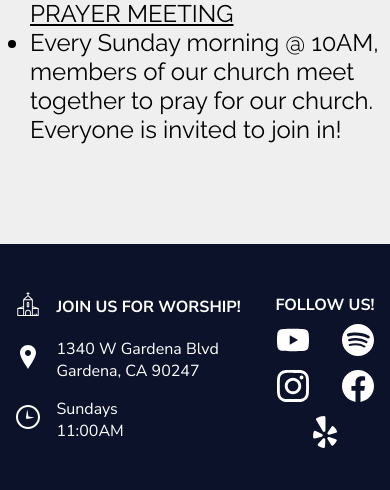
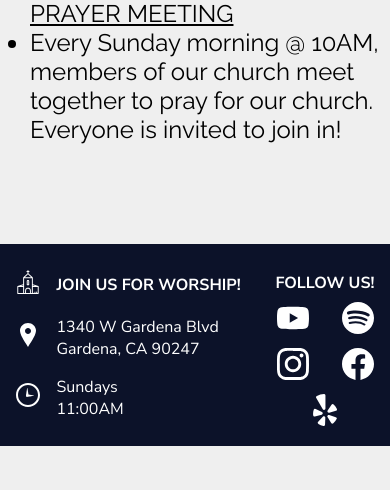
Before and after one commit to zpatricklee/crosslife-website, a PHP site: page /announcements.html in a window 390 px wide. Shown: the part 1491-1981 px from the top of the page. After the commit the page ends 1937 px from the top, so only its background shows below. Run offline with PHP 8.4, Linux system fonts and the light colour scheme.

Commit message:
Made padding for footer smaller

```diff
--- a/scss/main.css
+++ b/scss/main.css
@@ -248,7 +248,7 @@ header {
     padding: 160px 10px;
   }
   .section-container#contact .section {
-    padding-bottom: 20px;
+    padding-bottom: 30px;
   }
 }
 
@@ -645,7 +645,7 @@ footer {
 .footer {
   font-size: 1rem;
   background-color: var(--color-primary-darker);
-  padding: 2rem 0;
+  padding: 10px 0;
   color: var(--color-secondary);
   display: -webkit-box;
   display: -ms-flexbox;
--- a/scss/main.scss
+++ b/scss/main.scss
@@ -271,7 +271,7 @@ header {
   .section-container#contact {
     .section {
       // padding-top: 10px;
-      padding-bottom: 20px;
+      padding-bottom: 30px;
     }
   }
 }
@@ -667,7 +667,7 @@ footer {
 .footer {
   font-size: 1rem;
   background-color: var(--color-primary-darker);
-  padding: 2rem 0;
+  padding: 10px 0;
   color: var(--color-secondary);
   display: flex;
   justify-content: space-around;
```
